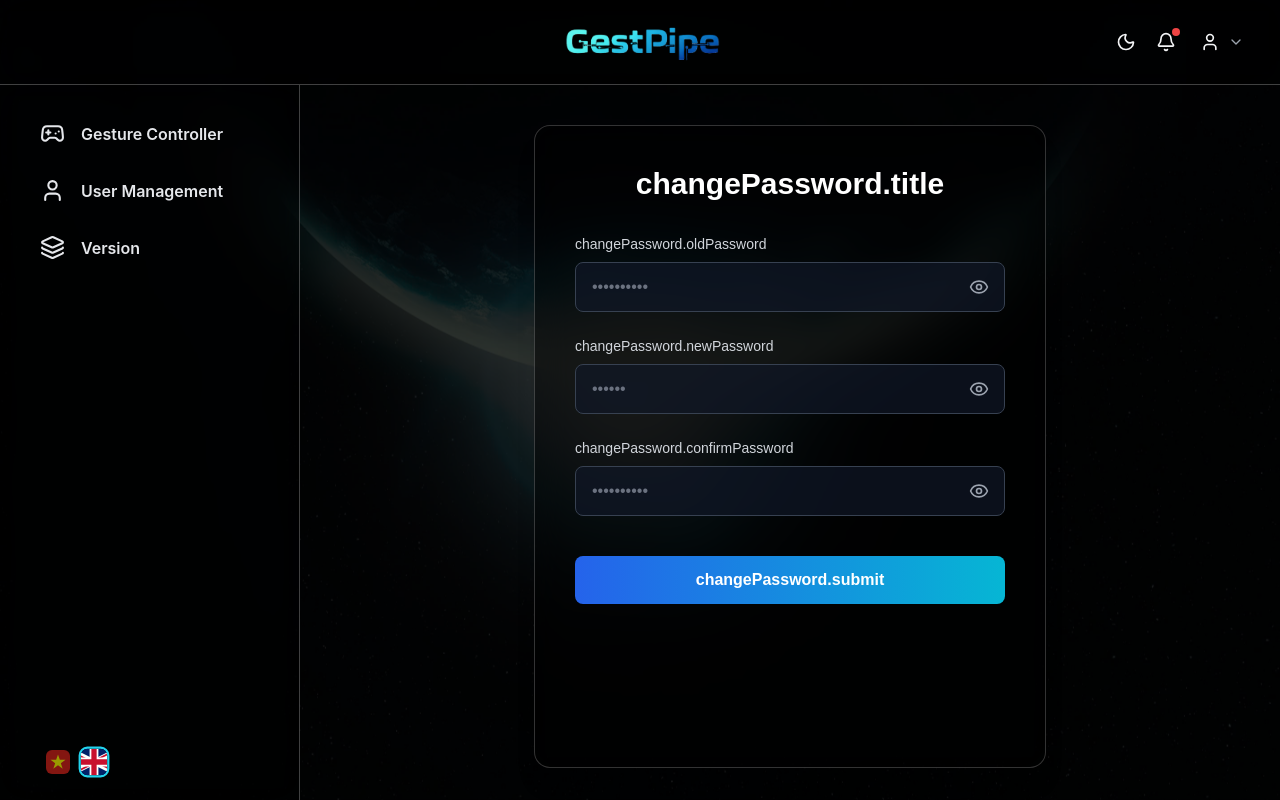
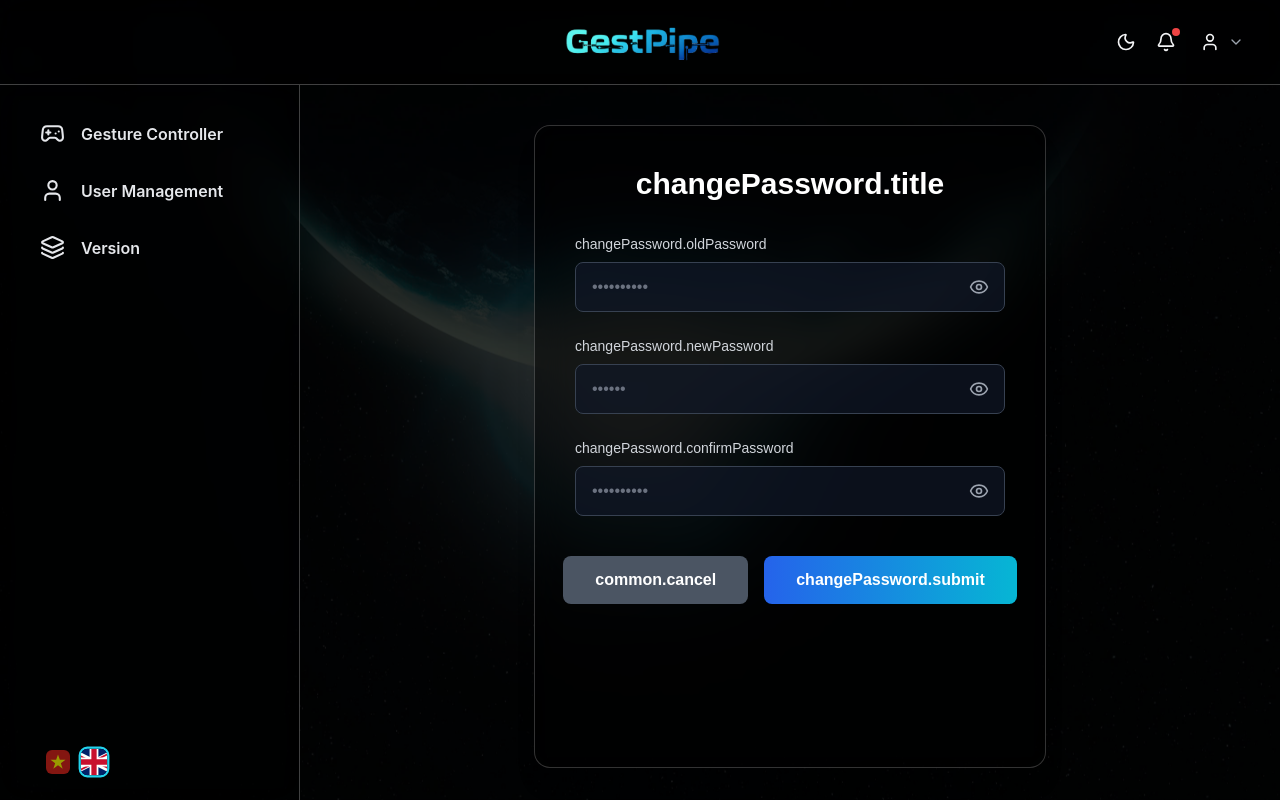
Before and after one commit to aticdon/SEP490_08_GestPipe_WebApplication, a React (Create React App) app in the folder frontend/: page /change-password in a window 1280 px wide. Built offline with nearby package versions, Linux system fonts and the light colour scheme; no server answers; sample sign-in values are in the browser's storage.

Commit message:
validation in profile

```diff
--- a/frontend/src/pages/ChangePassword.jsx
+++ b/frontend/src/pages/ChangePassword.jsx
@@ -211,12 +211,21 @@ const ChangePassword = () => {
           </div>
         </div>
 
-        {/* Submit Button */}
-        <div className="flex justify-center pt-4">
+        {/* Buttons */}
+        <div className="flex justify-center gap-4 pt-4">
+          {!isFirstLogin && (
+            <button
+              type="button"
+              onClick={() => navigate('/profile')}
+              className="px-8 py-3 bg-gray-600 text-white font-semibold rounded-lg hover:bg-gray-500 transition-all"
+            >
+              {t('common.cancel')}
+            </button>
+          )}
           <button
             type="submit"
             disabled={loading}
-            className="w-full px-12 py-3 bg-gradient-to-r from-blue-600 to-cyan-500 text-white font-semibold rounded-lg
+            className="px-8 py-3 bg-gradient-to-r from-blue-600 to-cyan-500 text-white font-semibold rounded-lg
                        hover:from-blue-500 hover:to-cyan-400
                        transition-all disabled:opacity-50 disabled:cursor-not-allowed"
           >
--- a/frontend/src/pages/EditProfile.jsx
+++ b/frontend/src/pages/EditProfile.jsx
@@ -92,6 +92,17 @@ const EditProfile = () => {
 
     if (!formData.fullName) {
       toast.error(t('notifications.nameRequired'));
+      return;
+    }
+
+    if (!formData.phoneNumber.trim()) {
+      toast.error('Phone number is required');
+      return;
+    }
+
+    // Check phone number format: exactly 10 digits
+    if (!/^\d{10}$/.test(formData.phoneNumber.trim())) {
+      toast.error('Phone number must be exactly 10 digits');
       return;
     }
 
@@ -259,8 +270,16 @@ const EditProfile = () => {
               </select>
             </div>
 
-            {/* Save Button */}
-            <div className="flex justify-end mt-8">
+            {/* Buttons */}
+            <div className="flex justify-end gap-4 mt-8">
+              <button
+                type="button"
+                onClick={() => navigate('/profile')}
+                className="px-8 py-3 rounded-lg font-medium transition-all
+                           bg-gray-600 text-white hover:bg-gray-500"
+              >
+                {t('common.cancel')}
+              </button>
               <button
                 type="submit"
                 disabled={loading}
```
Also changed, not shown: 1 other file (tests, documents, lock files or other folders).
